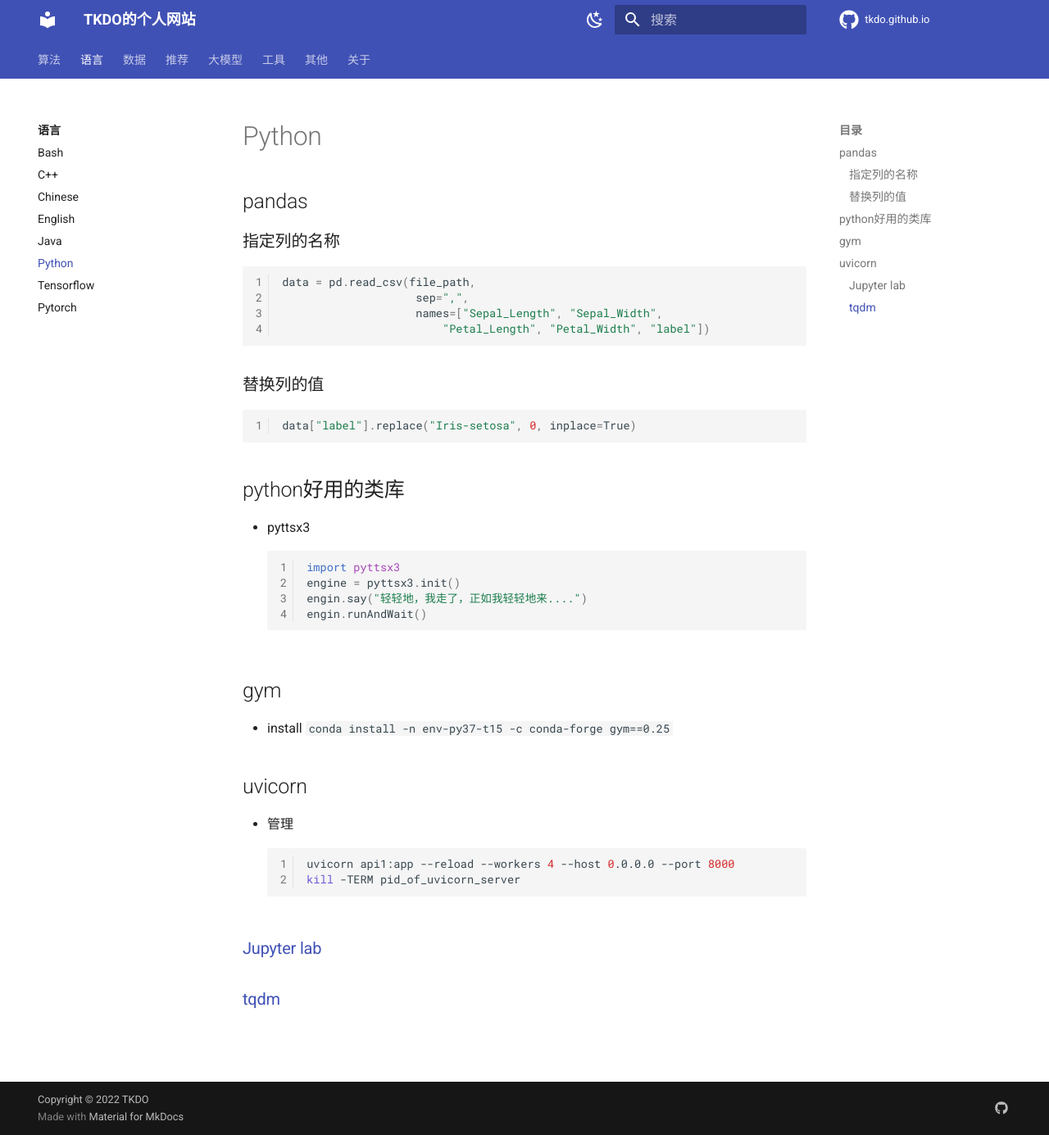
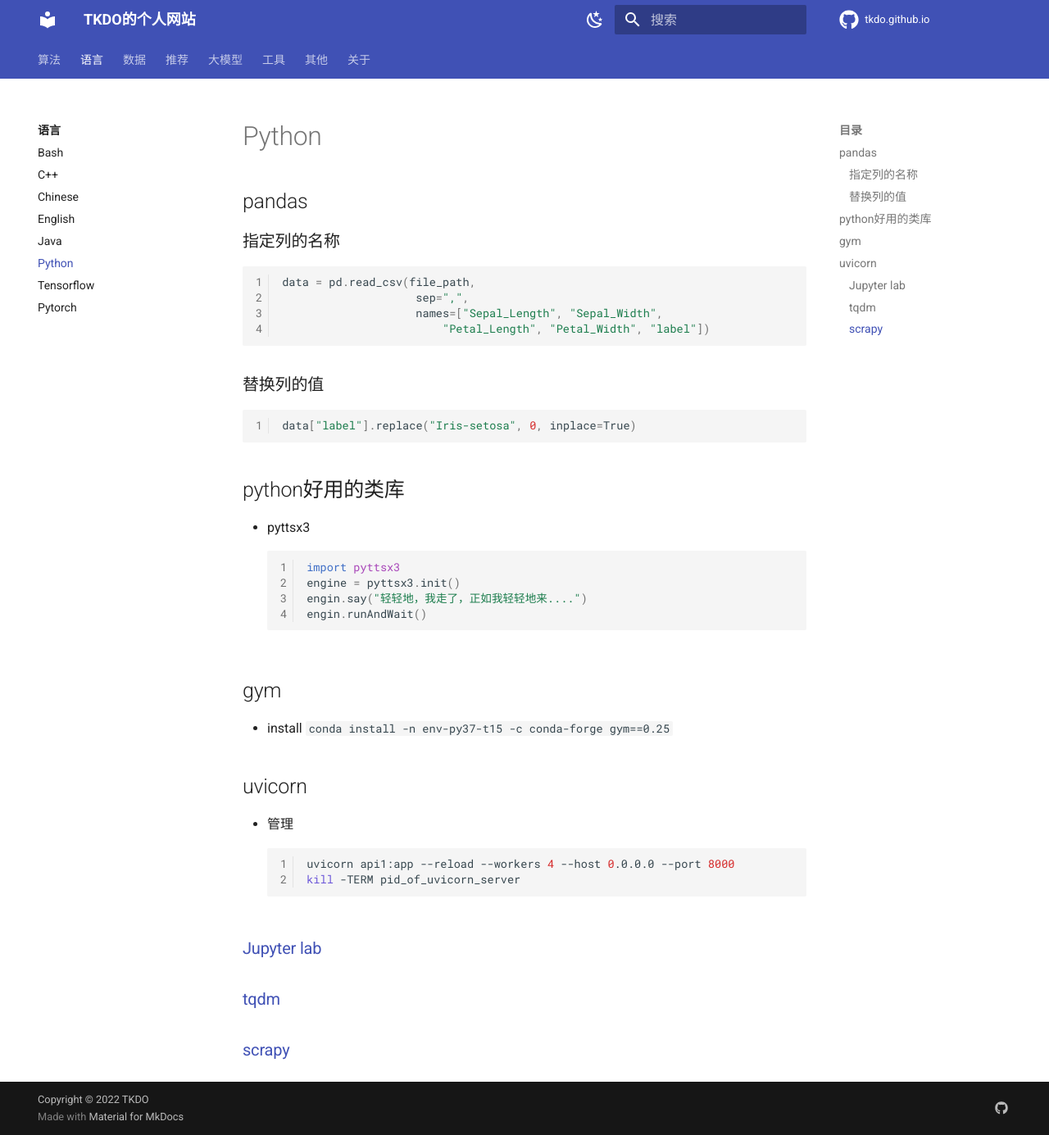
Before and after one commit to tkdo/tkdo.github.io, an MkDocs documentation site: the page built from docs/language/python.md, in a window 1280 px wide and 1385 px high. Shown: the whole window at 82% size. Built offline with MkDocs 1.6.1 and Material for MkDocs 9.7.7, drawn with Linux system fonts in a browser that asks for light colours; comment, search, counter and statistics services are not loaded.

Commit message:
add scrapy

```diff
--- a/docs/language/python.md
+++ b/docs/language/python.md
@@ -36,3 +36,4 @@ data["label"].replace("Iris-setosa", 0, inplace=True)
 
 ### [Jupyter lab](./python/jupyterlab.md)
 ### [tqdm](./python/tqdm.md)
+### [scrapy](./python/scrapy.md)
```
